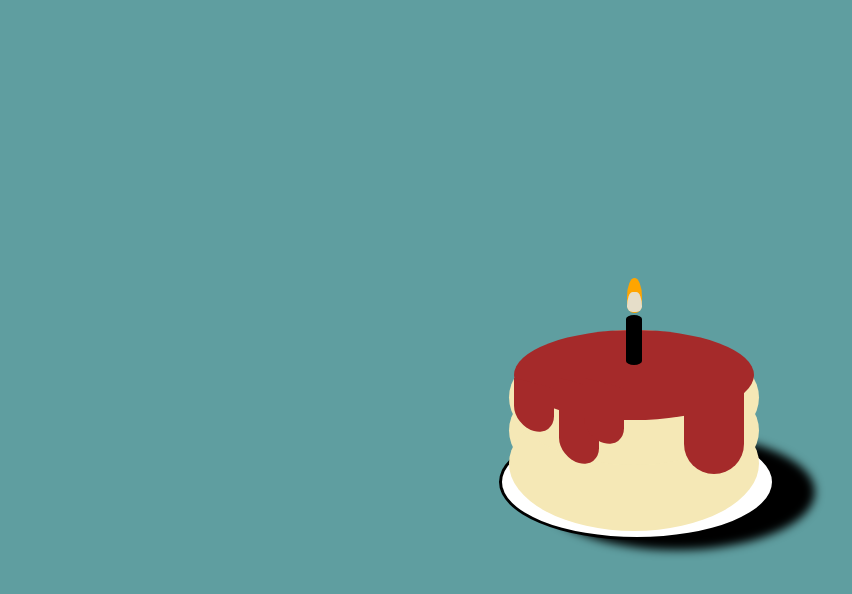
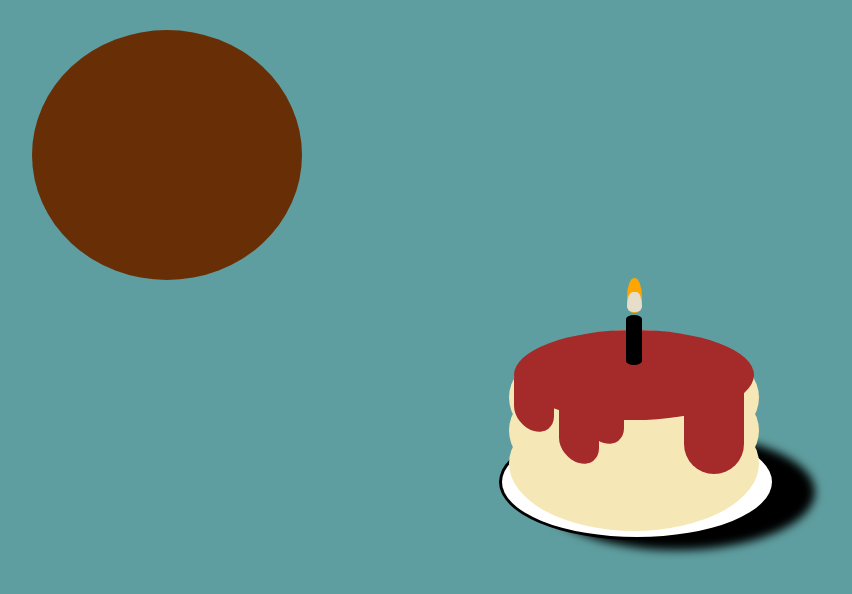
Before and after one commit to Amana-Ammi/Doodles, a plain HTML site: page index.html in a window 1280 px wide. Shown: the whole page, without its empty margins (6-858 px from the left). Drawn offline with Linux system fonts and the light colour scheme.

Commit message:
css for teddy bear head

```diff
--- a/index.css
+++ b/index.css
@@ -131,3 +131,12 @@ body {
     top: -38px;
     height: 20px;
 }
+
+.head {
+    background-color: rgb(104, 47, 6);
+    border-radius: 50%;
+    width: 270px;
+    height: 250px;
+    margin-top: 30px;
+    margin-left: 30px;
+}
```
